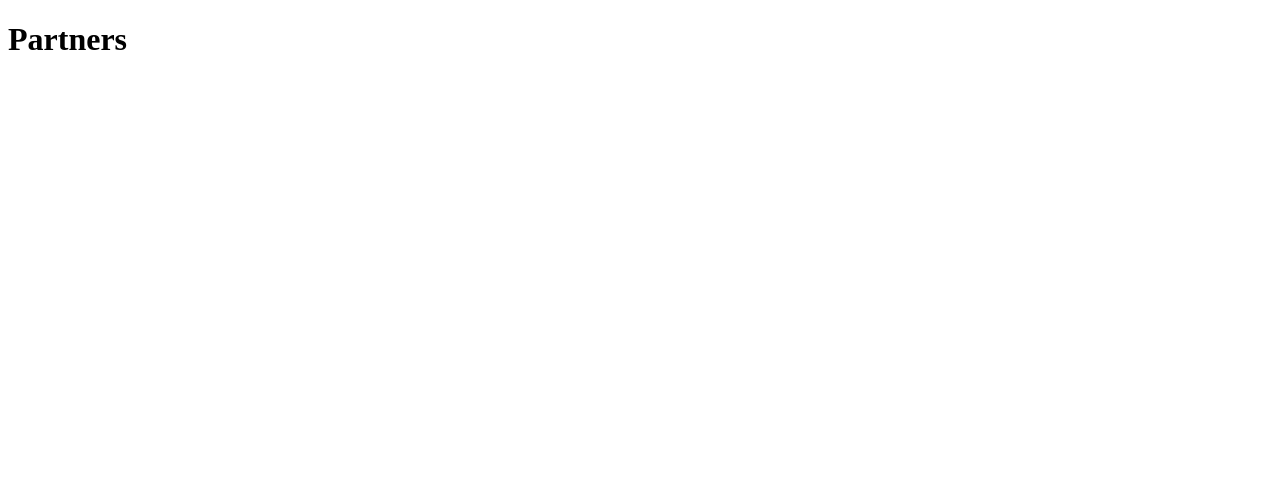
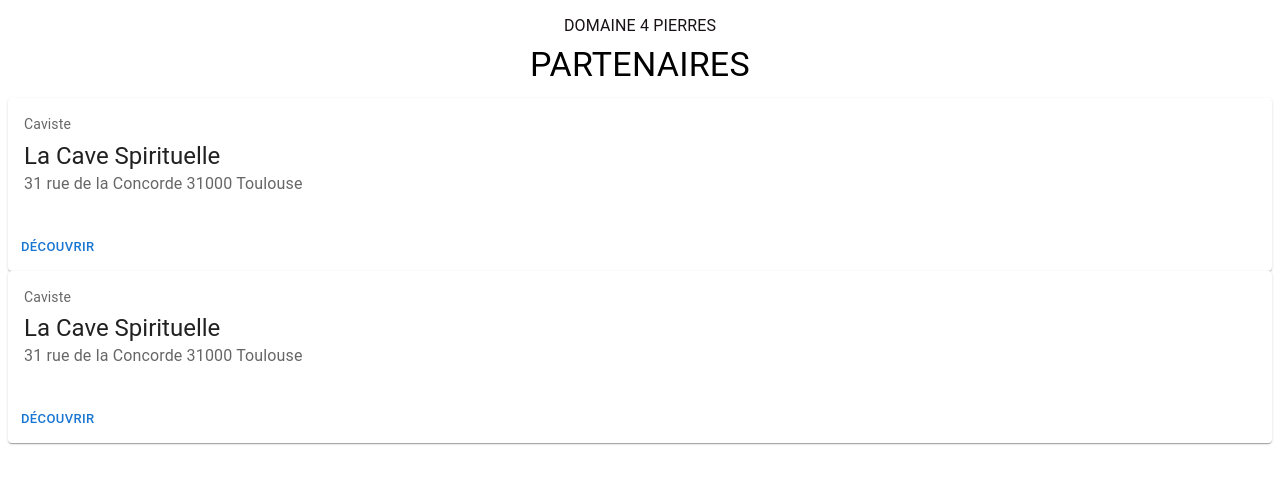
Before and after one commit to Jumzer/Domaine_4_Pierres, a React (Create React App) app: page /partenaires in a window 1280 px wide. Shown: the top 484 px of the page. Built offline with nearby package versions, Linux system fonts and the light colour scheme.

Commit message:
basic page

```diff
--- a/src/pages/Partners.jsx
+++ b/src/pages/Partners.jsx
@@ -1,4 +1,51 @@
-import React from "react";
+import PageContainer from "components/PageContainer";
+import * as React from "react";
+import Box from "@mui/material/Box";
+import Card from "@mui/material/Card";
+import CardActions from "@mui/material/CardActions";
+import CardContent from "@mui/material/CardContent";
+import Button from "@mui/material/Button";
+import Typography from "@mui/material/Typography";
 
-const Partners = () => <h1>Partners</h1>;
+const Partners = () => {
+  return (
+    <PageContainer>
+      <Typography variant="h4" gutterBottom align="center">
+        PARTENAIRES
+      </Typography>
+      <Card sx={{ minWidth: 275 }}>
+        <CardContent>
+          <Typography sx={{ fontSize: 14 }} color="text.secondary" gutterBottom>
+            Caviste
+          </Typography>
+          <Typography variant="h5" component="div">
+            La Cave Spirituelle
+          </Typography>
+          <Typography sx={{ mb: 1.5 }} color="text.secondary">
+            31 rue de la Concorde 31000 Toulouse
+          </Typography>
+        </CardContent>
+        <CardActions>
+          <Button size="small">Découvrir</Button>
+        </CardActions>
+      </Card>
+      <Card sx={{ minWidth: 275 }}>
+        <CardContent>
+          <Typography sx={{ fontSize: 14 }} color="text.secondary" gutterBottom>
+            Caviste
+          </Typography>
+          <Typography variant="h5" component="div">
+            La Cave Spirituelle
+          </Typography>
+          <Typography sx={{ mb: 1.5 }} color="text.secondary">
+            31 rue de la Concorde 31000 Toulouse
+          </Typography>
+        </CardContent>
+        <CardActions>
+          <Button size="small">Découvrir</Button>
+        </CardActions>
+      </Card>
+    </PageContainer>
+  );
+};
 export default Partners;
```
